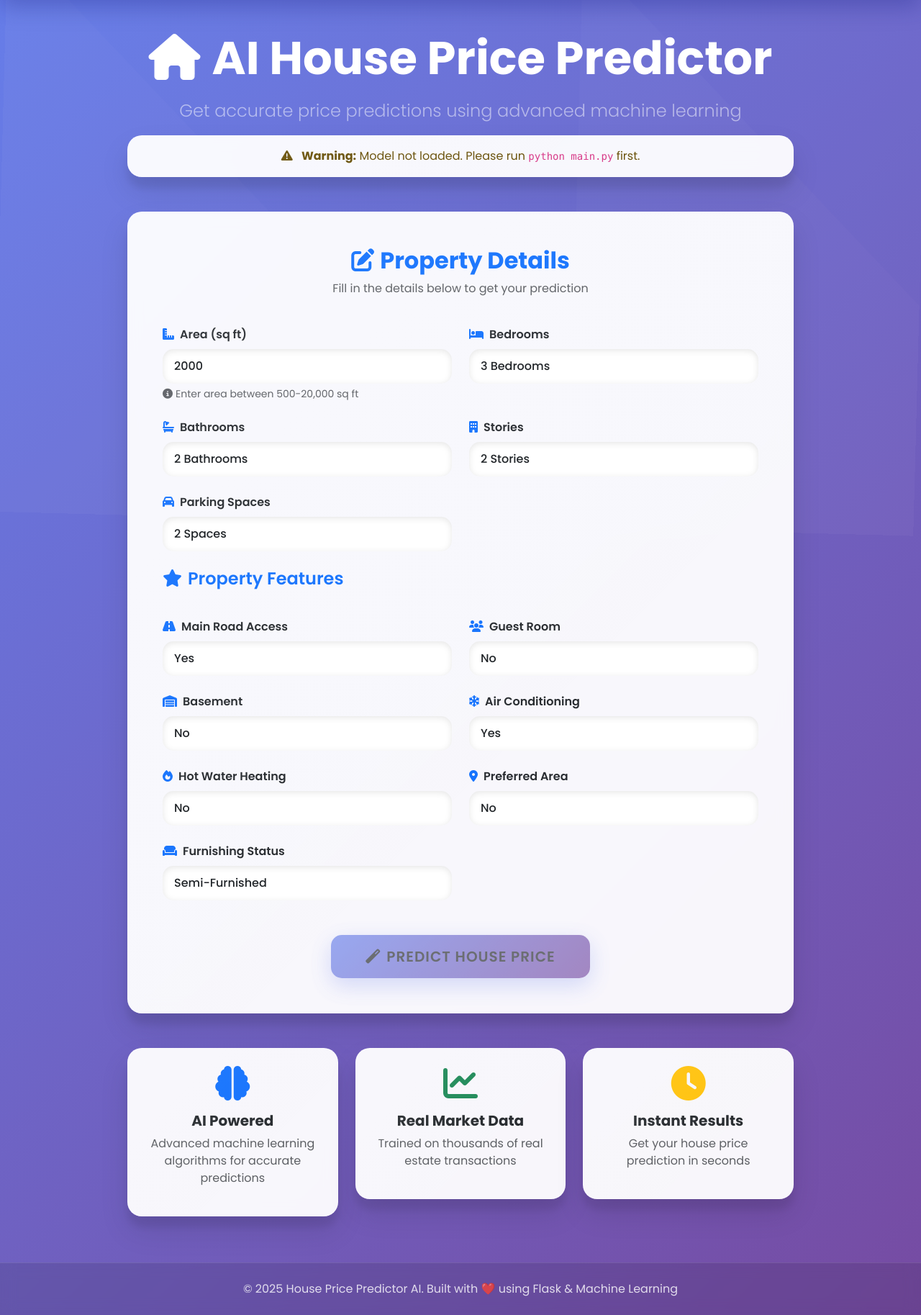
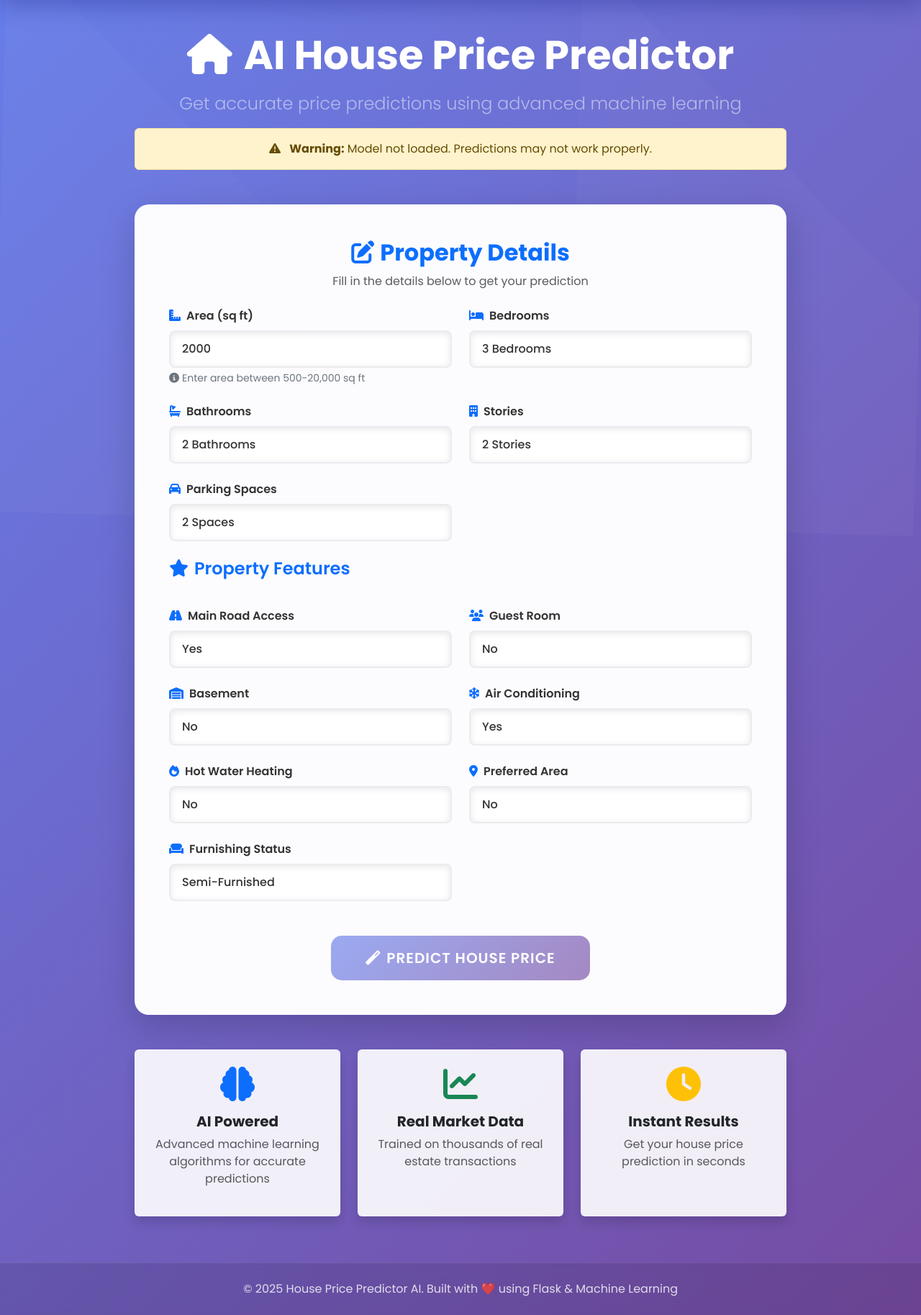
Before and after one commit to kamalnath16/house-price, a Flask app: page / in a window 1280 px wide. Shown: the part 57-1884 px from the top of the page at 72% size. Run offline with Flask 3, Linux system fonts and the light colour scheme.

Commit message:
Update index.html

```diff
--- a/templates/index.html
+++ b/templates/index.html
@@ -1,25 +1,27 @@
 {% extends "base.html" %}
 
 {% block content %}
+<div class="container mt-4">
     <div class="row justify-content-center">
         <div class="col-lg-10">
             <!-- Header Section -->
             <div class="text-center mb-5">
-            <h1 class="display-3 text-white fw-bold mb-3">
+                <h1 class="display-4 text-white fw-bold mb-3">
                     <i class="fas fa-home me-3"></i>AI House Price Predictor
                 </h1>
                 <p class="lead text-white-50 fs-4">Get accurate price predictions using advanced machine learning</p>
 
                 {% if not model_loaded %}
-            <div class="alert alert-warning card-3d">
+                <div class="alert alert-warning">
                     <i class="fas fa-exclamation-triangle me-2"></i>
-                <strong>Warning:</strong> Model not loaded. Please run <code>python main.py</code> first.
+                    <strong>Warning:</strong> Model not loaded. Predictions may not work properly.
                 </div>
                 {% endif %}
             </div>
 
             <!-- Main Form Card -->
-        <div class="card card-3d p-5">
+            <div class="card shadow-lg border-0" style="background: rgba(255, 255, 255, 0.98); border-radius: 20px;">
+                <div class="card-body p-5">
                     <div class="text-center mb-4">
                         <h2 class="text-primary fw-bold">
                             <i class="fas fa-edit me-2"></i>Property Details
@@ -31,22 +33,24 @@
                         <div class="row g-4">
                             <!-- Area Input -->
                             <div class="col-md-6">
-                        <label for="area" class="form-label fw-semibold">
+                                <label for="area" class="form-label fw-semibold text-dark">
                                     <i class="fas fa-ruler-combined text-primary me-2"></i>Area (sq ft)
                                 </label>
                                 <input type="number" class="form-control" id="area" name="area"
-                               min="500" max="20000" value="2000" required>
-                        <div class="form-text">
+                                       min="500" max="20000" value="2000" required
+                                       style="color: #333; background-color: #fff; border: 2px solid #e9ecef;">
+                                <div class="form-text text-muted">
                                     <i class="fas fa-info-circle me-1"></i>Enter area between 500-20,000 sq ft
                                 </div>
                             </div>
 
                             <!-- Bedrooms -->
                             <div class="col-md-6">
-                        <label for="bedrooms" class="form-label fw-semibold">
+                                <label for="bedrooms" class="form-label fw-semibold text-dark">
                                     <i class="fas fa-bed text-primary me-2"></i>Bedrooms
                                 </label>
-                        <select class="form-select" id="bedrooms" name="bedrooms" required>
+                                <select class="form-select" id="bedrooms" name="bedrooms" required
+                                        style="color: #333; background-color: #fff; border: 2px solid #e9ecef;">
                                     <option value="1">1 Bedroom</option>
                                     <option value="2">2 Bedrooms</option>
                                     <option value="3" selected>3 Bedrooms</option>
@@ -58,10 +62,11 @@
 
                             <!-- Bathrooms -->
                             <div class="col-md-6">
-                        <label for="bathrooms" class="form-label fw-semibold">
+                                <label for="bathrooms" class="form-label fw-semibold text-dark">
                                     <i class="fas fa-bath text-primary me-2"></i>Bathrooms
                                 </label>
-                        <select class="form-select" id="bathrooms" name="bathrooms" required>
+                                <select class="form-select" id="bathrooms" name="bathrooms" required
+                                        style="color: #333; background-color: #fff; border: 2px solid #e9ecef;">
                                     <option value="1">1 Bathroom</option>
                                     <option value="2" selected>2 Bathrooms</option>
                                     <option value="3">3 Bathrooms</option>
@@ -71,10 +76,11 @@
 
                             <!-- Stories -->
                             <div class="col-md-6">
-                        <label for="stories" class="form-label fw-semibold">
+                                <label for="stories" class="form-label fw-semibold text-dark">
                                     <i class="fas fa-building text-primary me-2"></i>Stories
                                 </label>
-                        <select class="form-select" id="stories" name="stories" required>
+                                <select class="form-select" id="stories" name="stories" required
+                                        style="color: #333; background-color: #fff; border: 2px solid #e9ecef;">
                                     <option value="1">1 Story</option>
                                     <option value="2" selected>2 Stories</option>
                                     <option value="3">3 Stories</option>
@@ -84,18 +90,21 @@
 
                             <!-- Parking -->
                             <div class="col-md-6">
-                        <label for="parking" class="form-label fw-semibold">
+                                <label for="parking" class="form-label fw-semibold text-dark">
                                     <i class="fas fa-car text-primary me-2"></i>Parking Spaces
                                 </label>
-                        <select class="form-select" id="parking" name="parking" required>
+                                <select class="form-select" id="parking" name="parking" required
+                                        style="color: #333; background-color: #fff; border: 2px solid #e9ecef;">
                                     <option value="0">No Parking</option>
                                     <option value="1">1 Space</option>
                                     <option value="2" selected>2 Spaces</option>
                                     <option value="3">3 Spaces</option>
+                                    <option value="4">4 Spaces</option>
+                                    <option value="5">5+ Spaces</option>
                                 </select>
                             </div>
 
-                    <!-- Features Section -->
+                            <!-- Features Section Header -->
                             <div class="col-12 mt-4">
                                 <h4 class="text-primary fw-semibold mb-3">
                                     <i class="fas fa-star me-2"></i>Property Features
@@ -104,10 +113,11 @@
 
                             <!-- Main Road -->
                             <div class="col-md-6">
-                        <label for="mainroad" class="form-label fw-semibold">
+                                <label for="mainroad" class="form-label fw-semibold text-dark">
                                     <i class="fas fa-road text-primary me-2"></i>Main Road Access
                                 </label>
-                        <select class="form-select" id="mainroad" name="mainroad" required>
+                                <select class="form-select" id="mainroad" name="mainroad" required
+                                        style="color: #333; background-color: #fff; border: 2px solid #e9ecef;">
                                     <option value="yes" selected>Yes</option>
                                     <option value="no">No</option>
                                 </select>
@@ -115,10 +125,11 @@
 
                             <!-- Guest Room -->
                             <div class="col-md-6">
-                        <label for="guestroom" class="form-label fw-semibold">
+                                <label for="guestroom" class="form-label fw-semibold text-dark">
                                     <i class="fas fa-users text-primary me-2"></i>Guest Room
                                 </label>
-                        <select class="form-select" id="guestroom" name="guestroom" required>
+                                <select class="form-select" id="guestroom" name="guestroom" required
+                                        style="color: #333; background-color: #fff; border: 2px solid #e9ecef;">
                                     <option value="yes">Yes</option>
                                     <option value="no" selected>No</option>
                                 </select>
@@ -126,10 +137,11 @@
 
                             <!-- Basement -->
                             <div class="col-md-6">
-                        <label for="basement" class="form-label fw-semibold">
+                                <label for="basement" class="form-label fw-semibold text-dark">
                                     <i class="fas fa-warehouse text-primary me-2"></i>Basement
                                 </label>
-                        <select class="form-select" id="basement" name="basement" required>
+                                <select class="form-select" id="basement" name="basement" required
+                                        style="color: #333; background-color: #fff; border: 2px solid #e9ecef;">
                                     <option value="yes">Yes</option>
                                     <option value="no" selected>No</option>
                                 </select>
@@ -137,10 +149,11 @@
 
                             <!-- Air Conditioning -->
                             <div class="col-md-6">
-                        <label for="airconditioning" class="form-label fw-semibold">
+                                <label for="airconditioning" class="form-label fw-semibold text-dark">
                                     <i class="fas fa-snowflake text-primary me-2"></i>Air Conditioning
                                 </label>
-                        <select class="form-select" id="airconditioning" name="airconditioning" required>
+                                <select class="form-select" id="airconditioning" name="airconditioning" required
+                                        style="color: #333; background-color: #fff; border: 2px solid #e9ecef;">
                                     <option value="yes" selected>Yes</option>
                                     <option value="no">No</option>
                                 </select>
@@ -148,10 +161,11 @@
 
                             <!-- Hot Water Heating -->
                             <div class="col-md-6">
-                        <label for="hotwaterheating" class="form-label fw-semibold">
+                                <label for="hotwaterheating" class="form-label fw-semibold text-dark">
                                     <i class="fas fa-fire text-primary me-2"></i>Hot Water Heating
                                 </label>
-                        <select class="form-select" id="hotwaterheating" name="hotwaterheating" required>
+                                <select class="form-select" id="hotwaterheating" name="hotwaterheating" required
+                                        style="color: #333; background-color: #fff; border: 2px solid #e9ecef;">
                                     <option value="yes">Yes</option>
                                     <option value="no" selected>No</option>
                                 </select>
@@ -159,10 +173,11 @@
 
                             <!-- Preferred Area -->
                             <div class="col-md-6">
-                        <label for="prefarea" class="form-label fw-semibold">
+                                <label for="prefarea" class="form-label fw-semibold text-dark">
                                     <i class="fas fa-map-marker-alt text-primary me-2"></i>Preferred Area
                                 </label>
-                        <select class="form-select" id="prefarea" name="prefarea" required>
+                                <select class="form-select" id="prefarea" name="prefarea" required
+                                        style="color: #333; background-color: #fff; border: 2px solid #e9ecef;">
                                     <option value="yes">Yes</option>
                                     <option value="no" selected>No</option>
                                 </select>
@@ -170,10 +185,11 @@
 
                             <!-- Furnishing Status -->
                             <div class="col-md-6">
-                        <label for="furnishingstatus" class="form-label fw-semibold">
+                                <label for="furnishingstatus" class="form-label fw-semibold text-dark">
                                     <i class="fas fa-couch text-primary me-2"></i>Furnishing Status
                                 </label>
-                        <select class="form-select" id="furnishingstatus" name="furnishingstatus" required>
+                                <select class="form-select" id="furnishingstatus" name="furnishingstatus" required
+                                        style="color: #333; background-color: #fff; border: 2px solid #e9ecef;">
                                     <option value="furnished">Furnished</option>
                                     <option value="semi-furnished" selected>Semi-Furnished</option>
                                     <option value="unfurnished">Unfurnished</option>
@@ -183,39 +199,105 @@
 
                         <!-- Submit Button -->
                         <div class="text-center mt-5">
-                    <div class="loading-spinner" id="loadingSpinner"></div>
-                    <button type="submit" class="btn btn-3d btn-lg px-5" id="predictBtn"
+                            <button type="submit" class="btn btn-primary btn-lg px-5 py-3"
+                                    style="border-radius: 15px; font-weight: 600; text-transform: uppercase; letter-spacing: 1px;"
                                     {% if not model_loaded %}disabled{% endif %}>
                                 <i class="fas fa-magic me-2"></i>Predict House Price
                             </button>
                         </div>
                     </form>
                 </div>
+            </div>
 
             <!-- Info Cards -->
             <div class="row mt-5">
                 <div class="col-md-4 mb-3">
-                <div class="card card-3d text-center p-4">
+                    <div class="card h-100 text-center border-0 shadow" style="background: rgba(255,255,255,0.9);">
+                        <div class="card-body p-4">
                             <i class="fas fa-brain fa-3x text-primary mb-3"></i>
-                    <h5 class="fw-bold">AI Powered</h5>
+                            <h5 class="fw-bold text-dark">AI Powered</h5>
                             <p class="text-muted">Advanced machine learning algorithms for accurate predictions</p>
                         </div>
                     </div>
+                </div>
                 <div class="col-md-4 mb-3">
-                <div class="card card-3d text-center p-4">
+                    <div class="card h-100 text-center border-0 shadow" style="background: rgba(255,255,255,0.9);">
+                        <div class="card-body p-4">
                             <i class="fas fa-chart-line fa-3x text-success mb-3"></i>
-                    <h5 class="fw-bold">Real Market Data</h5>
+                            <h5 class="fw-bold text-dark">Real Market Data</h5>
                             <p class="text-muted">Trained on thousands of real estate transactions</p>
                         </div>
                     </div>
+                </div>
                 <div class="col-md-4 mb-3">
-                <div class="card card-3d text-center p-4">
+                    <div class="card h-100 text-center border-0 shadow" style="background: rgba(255,255,255,0.9);">
+                        <div class="card-body p-4">
                             <i class="fas fa-clock fa-3x text-warning mb-3"></i>
-                    <h5 class="fw-bold">Instant Results</h5>
+                            <h5 class="fw-bold text-dark">Instant Results</h5>
                             <p class="text-muted">Get your house price prediction in seconds</p>
                         </div>
                     </div>
                 </div>
             </div>
         </div>
+    </div>
+</div>
+
+<!-- Add custom styles to fix visibility -->
+<style>
+/* Fix form visibility issues */
+.form-control, .form-select {
+    color: #333 !important;
+    background-color: #fff !important;
+    border: 2px solid #e9ecef !important;
+    border-radius: 8px !important;
+}
+
+.form-control:focus, .form-select:focus {
+    border-color: #0d6efd !important;
+    box-shadow: 0 0 0 0.2rem rgba(13, 110, 253, 0.25) !important;
+}
+
+.form-label {
+    color: #333 !important;
+    font-weight: 600 !important;
+    margin-bottom: 8px !important;
+}
+
+.form-text {
+    color: #6c757d !important;
+}
+
+/* Ensure all text is visible */
+input, select, option, label {
+    color: #333 !important;
+}
+
+.btn-primary {
+    background: linear-gradient(135deg, #667eea 0%, #764ba2 100%) !important;
+    border: none !important;
+}
+
+.btn-primary:hover {
+    transform: translateY(-2px);
+    box-shadow: 0 4px 12px rgba(102, 126, 234, 0.4);
+}
+</style>
+
+<script>
+document.addEventListener('DOMContentLoaded', function() {
+    // Form validation
+    const form = document.getElementById('predictionForm');
+    if (form) {
+        form.addEventListener('submit', function(e) {
+            const area = document.getElementById('area').value;
+            if (area < 500 || area > 20000) {
+                e.preventDefault();
+                alert('Please enter an area between 500 and 20,000 sq ft');
+                return;
+            }
+        });
+    }
+});
+</script>
 {% endblock %}
```
Lines whose indentation alone changed are shown as unchanged.
